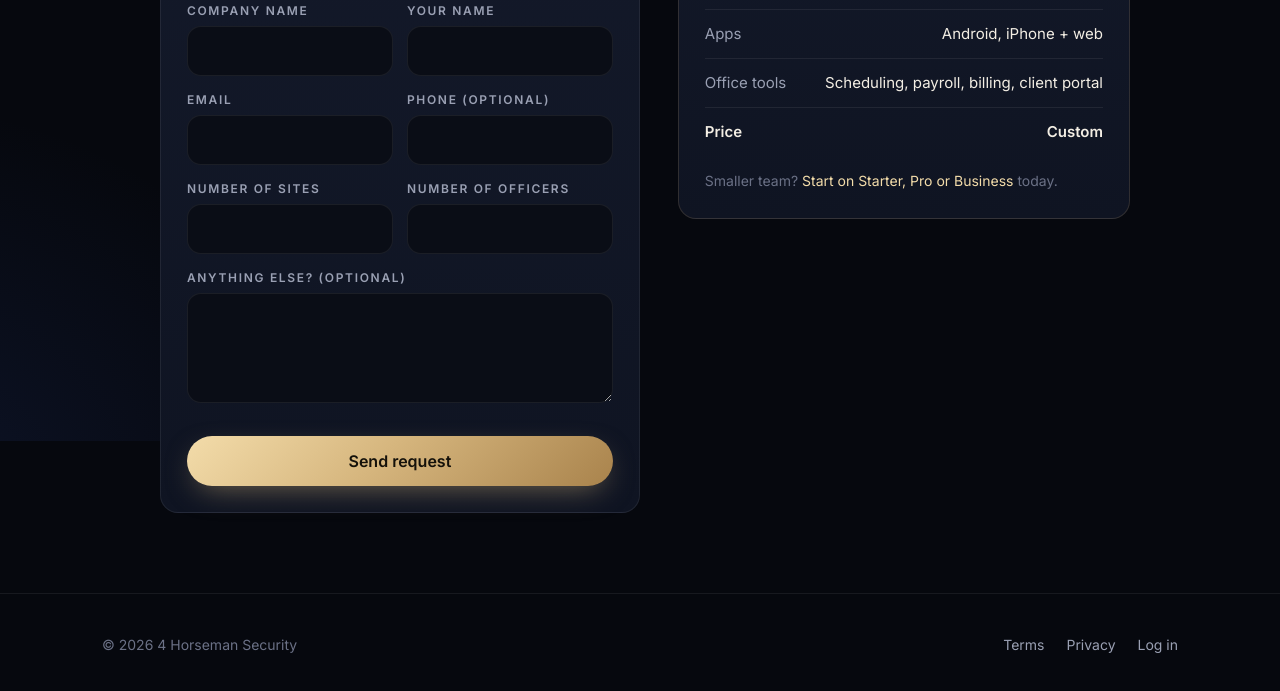
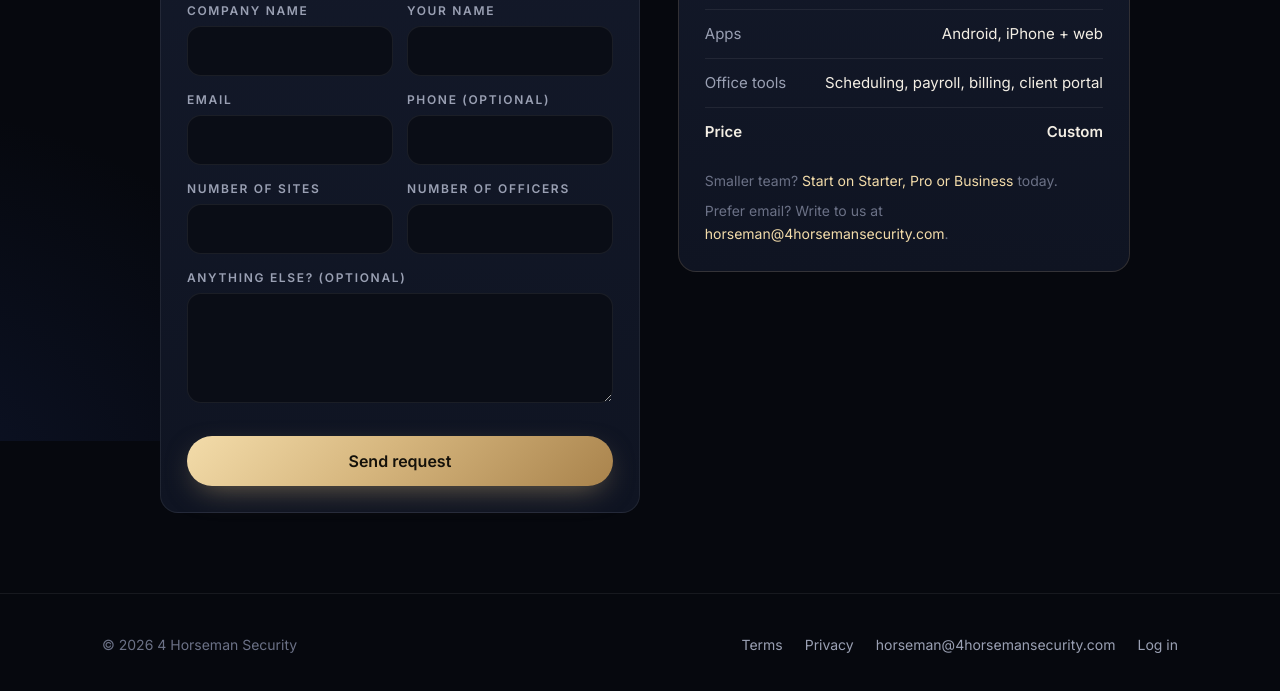
Before and after one commit to creation1767/guard-patrol-server, a website: page web/enterprise.html in a window 1280 px wide. Shown: the part 359-1050 px from the top of the page. Drawn offline with Linux system fonts and the light colour scheme; files that its build step writes are made by us from their sources; files whose address does not match are found by name.

Commit message:
Show business email horseman@4horsemansecurity.com on the website

```diff
--- a/web/enterprise.html
+++ b/web/enterprise.html
@@ -49,11 +49,12 @@
     <div class="line"><span class="muted">Office tools</span><span>Scheduling, payroll, billing, client portal</span></div>
     <div class="line total"><span>Price</span><span>Custom</span></div>
     <p class="dim small" style="margin-top:14px">Smaller team? <a href="/signup">Start on Starter, Pro or Business</a> today.</p>
+    <p class="dim small" style="margin-top:8px">Prefer email? Write to us at <a href="mailto:horseman@4horsemansecurity.com">horseman@4horsemansecurity.com</a>.</p>
   </aside>
 </div></main>
 <footer><div class="wrap">
   <span>© <span data-year></span> 4 Horseman Security</span>
-  <nav><a href="/terms">Terms</a><a href="/privacy">Privacy</a><a href="/login">Log in</a></nav>
+  <nav><a href="/terms">Terms</a><a href="/privacy">Privacy</a><a href="mailto:horseman@4horsemansecurity.com" translate="no">horseman@4horsemansecurity.com</a><a href="/login">Log in</a></nav>
 </div></footer>
 <script src="/assets/site.js"></script>
 <script>
```
Also changed, not shown: web/404.html (+1 -1 lines), web/index.html (+1 -1 lines), web/login.html (+1 -1 lines), web/privacy.html (+2 -1 lines), web/signup.html (+1 -1 lines), web/success.html (+1 -1 lines), web/terms.html (+2 -1 lines).
